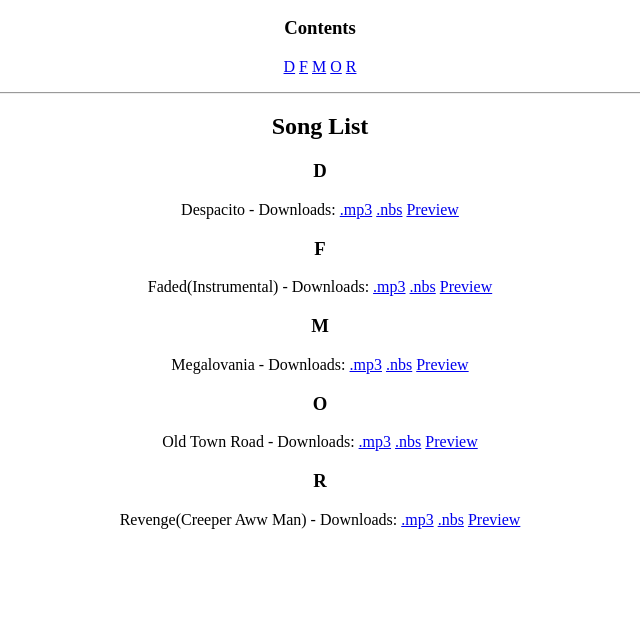
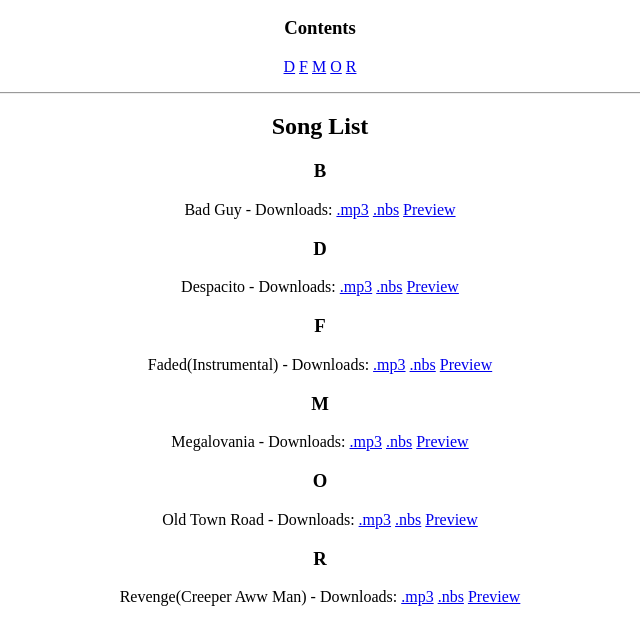
Before and after one commit to EpicPuppy613/MCNoteblockSongs, a plain HTML site: page index.html in a window 1280 px wide. Shown: the part 110-754 px from the top of the page, without its empty margins (320-960 px from the left). Drawn offline with Linux system fonts and the light colour scheme.

Commit message:
Added songs
B-
Bad Guy

```diff
--- a/index.html
+++ b/index.html
@@ -16,6 +16,10 @@
         <hr>
         <div id="songs">
             <h2>Song List</h2>
+            <div id="b">
+                <h3>B</h3>
+                <p>Bad Guy - Downloads: <a href="B/badguy.mp3" target="_empty" download>.mp3</a> <a href="B/badguy.nbs" download>.nbs</a> <a href="B/badguy.mp3" target="_empty">Preview</a></p>
+            </div>
             <div id="d">
                 <h3>D</h3>
                 <p>Despacito - Downloads: <a href="D/despacito.mp3" target="_empty" download>.mp3</a> <a href="D/despacito.nbs" download>.nbs</a> <a href="D/despacito.mp3" target="_empty">Preview</a></p>
```
Also changed, not shown: 2 other files.
